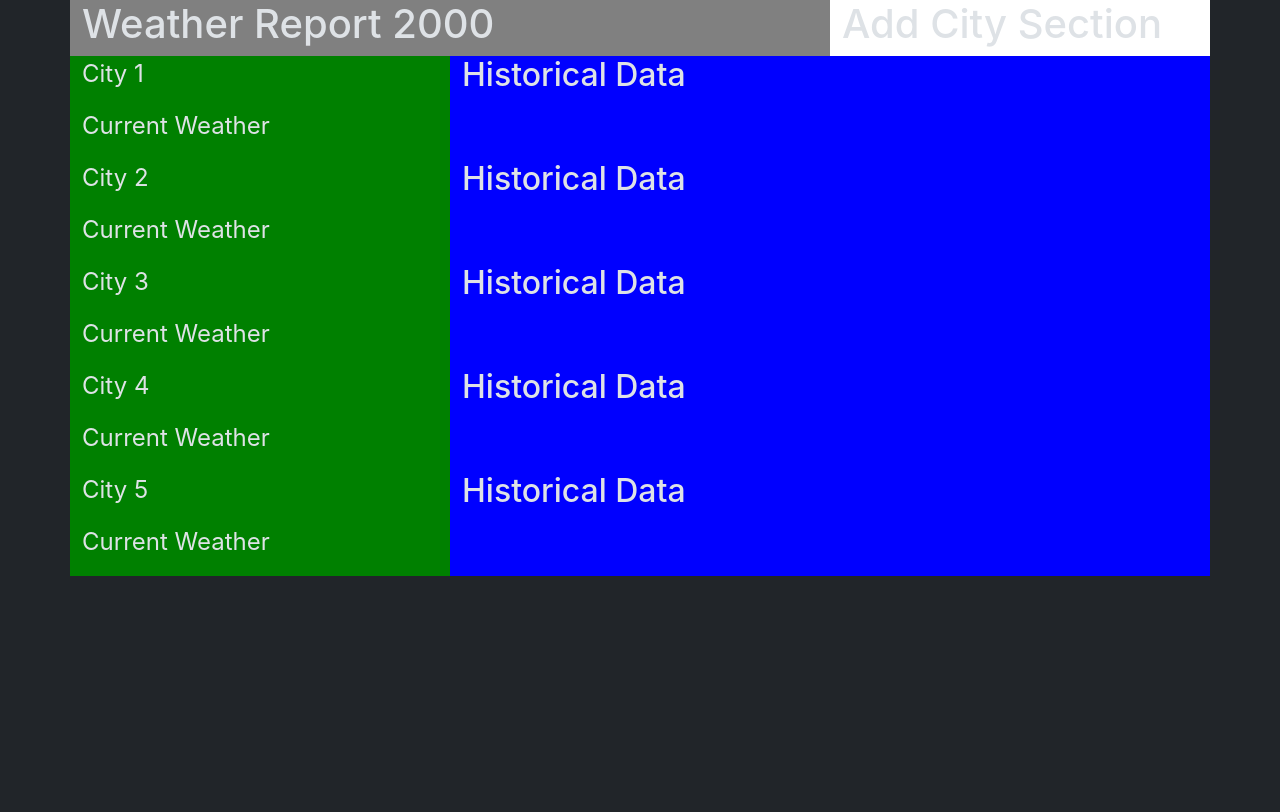
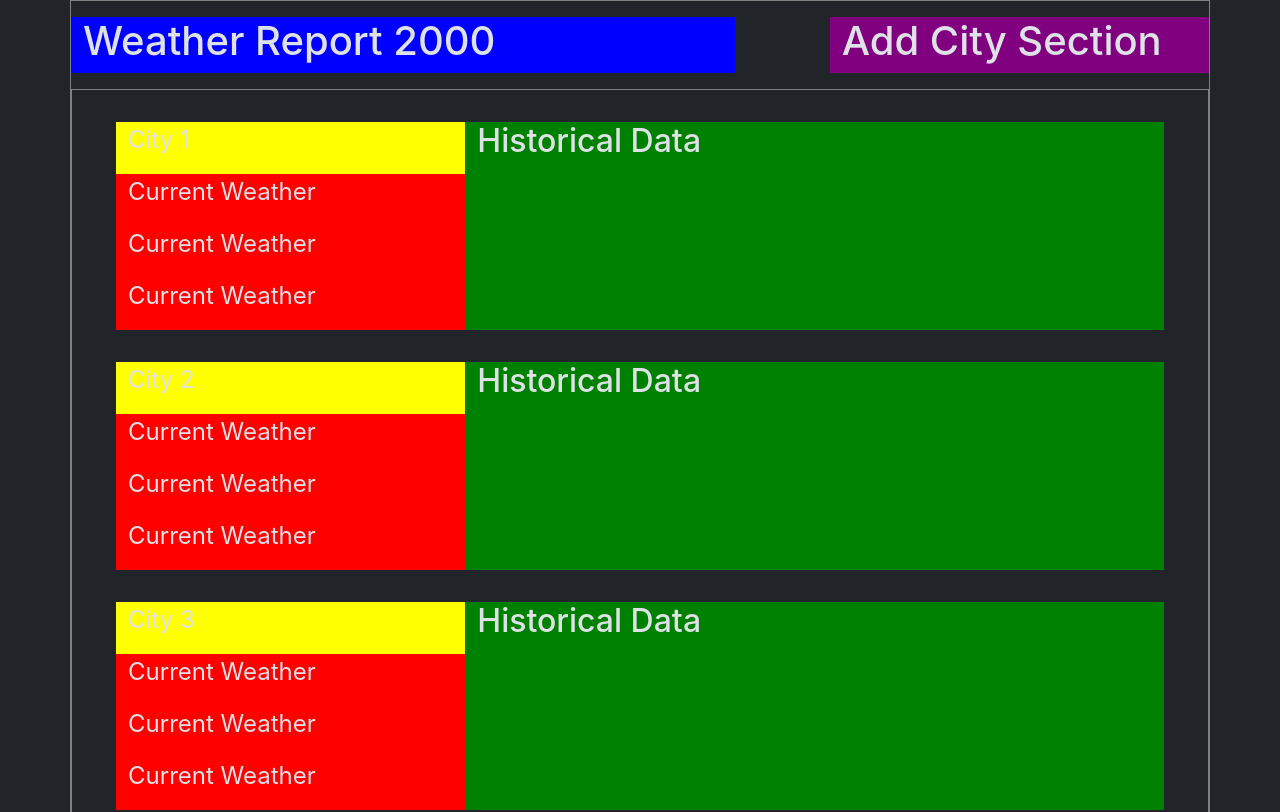
Before and after one commit to ConnerAiken/bayesian-health-interview, a React (Create React App) app: page / in a window 1280 px wide. Shown: the top 812 px of the page. Built offline with nearby package versions, Linux system fonts and the light colour scheme.

Commit message:
Flesh out basic css layout

```diff
--- a/src/App.scss
+++ b/src/App.scss
@@ -1,28 +1,40 @@
 #app-container {
+  border: 1px solid grey;
+
   #app-header {
+    margin-top: 1em;
+    margin-bottom: 1em;
+
     #app-title {
-
+      background-color: blue;
     }
     #app-actions {
-
+      background-color: purple;
     }
   }
+
   #app-content {
+    border: 1px solid grey;
 
     .city {
+      margin: 2em;
+
       .city-sidebar {
         .city-information {
+          background-color: yellow;
           p {
             font-size: 1.5em;
           }
         }
         .city-current-weather {
+          background-color: red;
           p {
             font-size: 1.5em;
           }
         }
       }
       .city-historical-data {
+        background-color: green;
         h1 {
           font-size: 2em;
         }
--- a/src/App.tsx
+++ b/src/App.tsx
@@ -1,34 +1,38 @@
-import './App.scss';
-import Container from 'react-bootstrap/Container';
-import Row from 'react-bootstrap/Row';
-import Col from 'react-bootstrap/Col';
+import "./App.scss";
+import Container from "react-bootstrap/Container";
+import Row from "react-bootstrap/Row";
+import Col from "react-bootstrap/Col";
 
 function App() {
   return (
     <Container id="app-container">
       <Row id="app-header">
-        <Col xs={8} id="app-title" style={{backgroundColor: 'grey'}}>
+        <Col xs={7} id="app-title">
           <h1>Weather Report 2000</h1>
         </Col>
-        <Col xs={4} id="app-actions" style={{backgroundColor: 'white'}}>
+        <Col xs={{ span: 4, offset: 1 }} id="app-actions">
           <h1>Add City Section</h1>
         </Col>
       </Row>
-      <Row id="app-content" style={{backgroundColor: 'yellow'}}>
+      <Row id="app-content">
         <Col xs={12}>
           {[1, 2, 3, 4, 5].map((i) => (
             <Row className="city">
-                <Col xs={4} className="city-sidebar" style={{backgroundColor: 'green'}}>
-                  <Row>
+              <Col xs={4} className="city-sidebar">
+                <Row className="city-sidebar-row">
                   <Col xs={12} className="city-information">
                     <p>City {i}</p>
                   </Col>
+                </Row>
+                <Row className="city-sidebar-row">
                   <Col xs={12} className="city-current-weather">
+                    <p>Current Weather</p>
+                    <p>Current Weather</p>
                     <p>Current Weather</p>
                   </Col>
                 </Row>
               </Col>
-                <Col xs={8} className="city-historical-data" style={{backgroundColor: 'blue'}}>
+              <Col xs={8} className="city-historical-data">
                 <h1>Historical Data</h1>
               </Col>
             </Row>
```
Lines whose indentation alone changed are shown as unchanged.
